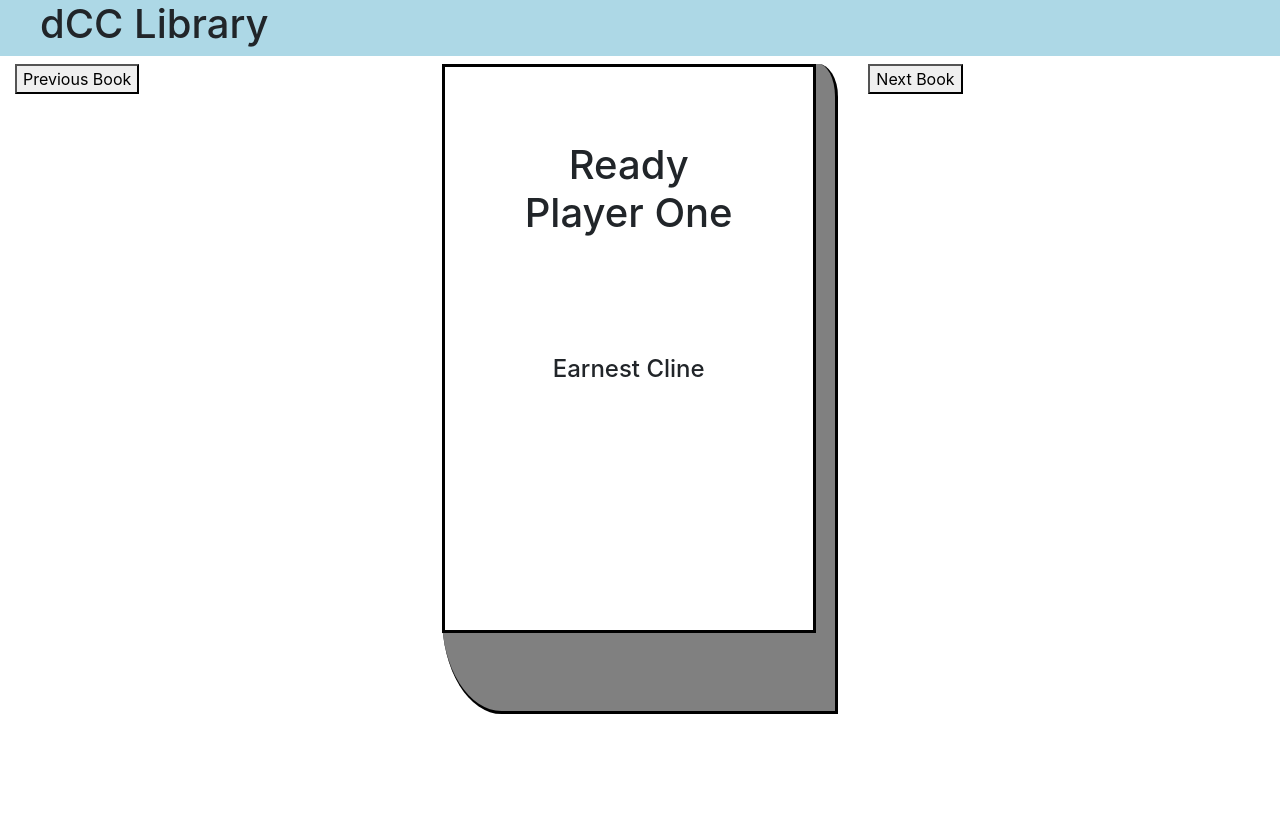
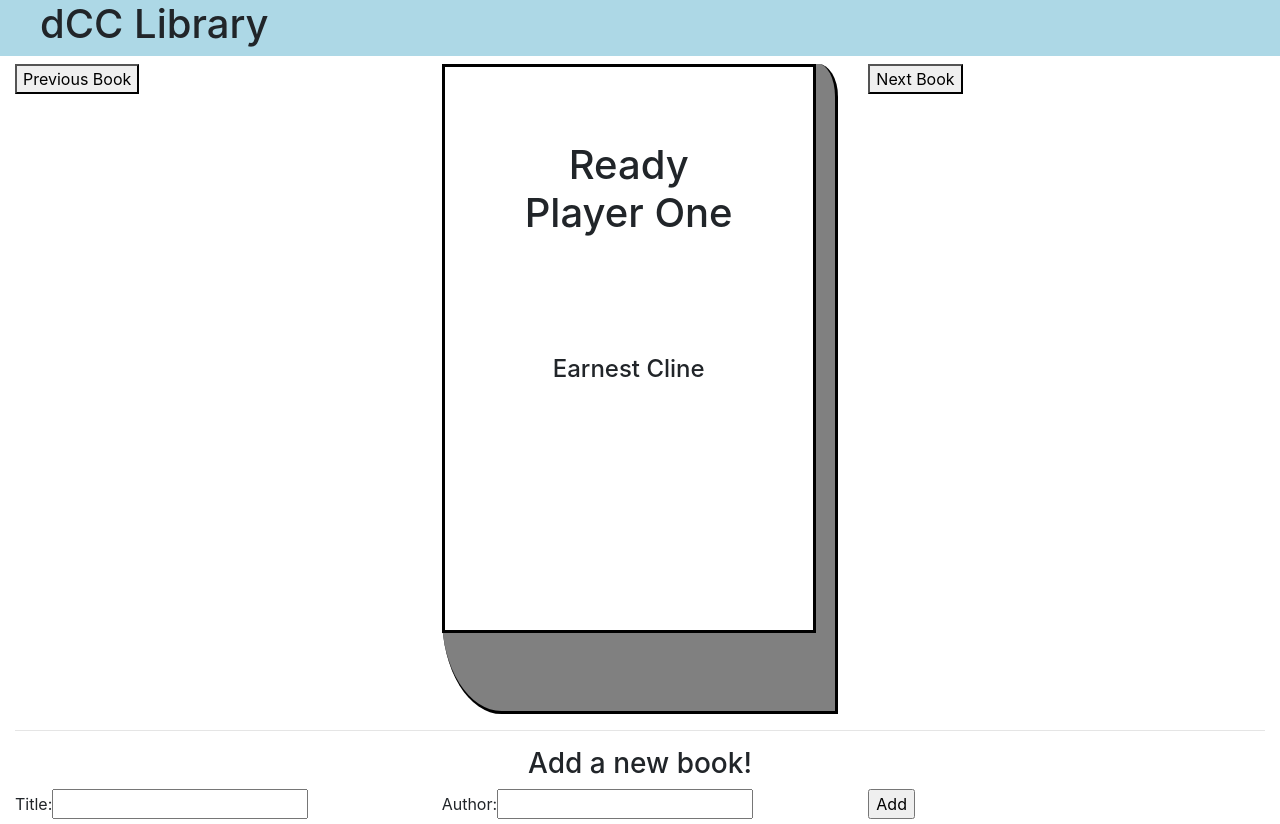
Before and after one commit to HyperspaceAlmanac/learnReact, a React (Create React App) app: page / in a window 1280 px wide. Before the commit the page ends 800 px from the top, so only its background shows below. Built offline with nearby package versions, Linux system fonts and the light colour scheme.

Commit message:
Got add book working

```diff
--- a/src/components/BookCreator/bookCreator.css
+++ b/src/components/BookCreator/bookCreator.css
@@ -0,0 +1,3 @@
+label {
+    margin-right: 1em;
+}
--- a/src/components/BookCreator/bookCreator.jsx
+++ b/src/components/BookCreator/bookCreator.jsx
@@ -3,10 +3,56 @@
 class BookCreator extends Component {
     constructor(props) {
         super(props);
-        this.state = { }
+        this.state = { title: '', author: ''}
+        this.handleChange = this.handleChange.bind(this);
+        this.handleSubmit = this.handleSubmit.bind(this);
     }
+
+    handleChange(event) {
+        this.setState({
+            [event.target.name]: event.target.value
+        })
+    }
+
+    handleSubmit(event) {
+        event.preventDefault();
+        const book = {
+            title: this.state.title,
+            author: this.state.author
+        }
+        this.props.addNewBook(book);
+        this.setState({
+            title: '',
+            author: ''
+        });
+    }
+
     render() {
-        return (<div>Hello</div>);
+        return (
+            <div>
+                <hr />
+                <center>
+                    <h3>Add a new book!</h3>
+                </center>
+                <form onSubmit={this.handleSubmit}>
+                    <div className="row col-align">
+                        <div className="col-md-4">
+                            <label>Title:</label>
+                            <input type="text" name="title" value={this.state.title}
+                            onChange={this.handleChange} />
+                        </div>
+                        <div className="col-md-4">
+                            <label>Author:</label>
+                            <input type="text" name="author" value={this.state.author}
+                            onChange={this.handleChange} />
+                        </div>
+                        <div className="col-md-4">
+                            <input type="submit" value="Add" />
+                        </div>
+                    </div>
+                </form>
+            </div>
+        );
     }
 }
 
--- a/src/components/app.jsx
+++ b/src/components/app.jsx
@@ -1,6 +1,7 @@
 import React, { Component } from 'react';
 import TitleBar from './TitleBar/titleBar';
 import BookViewer from './BookViewer/bookViewer';
+import BookCreator from './BookCreator/bookCreator'
 
 class App extends Component {
     constructor(props) {
@@ -13,6 +14,13 @@
         this.state = {
             bookNumber: 0
         }
+    }
+
+    addNewBook(book) {
+        this.books.push(book);
+        this.setState({
+            bookNumber: this.books.length - 1
+        });
     }
     goToPreviousBook() {
         let current = this.state.bookNumber;
@@ -32,6 +40,7 @@
             <div className="container-fluid">
                 <TitleBar />
                 <BookViewer book={this.books[this.state.bookNumber]} nextBook={()=> this.goToNextBook()} previousBook={()=> this.goToPreviousBook()} />
+                <BookCreator addNewBook={this.addNewBook.bind(this)}/>
             </div>
         );
     }
```
